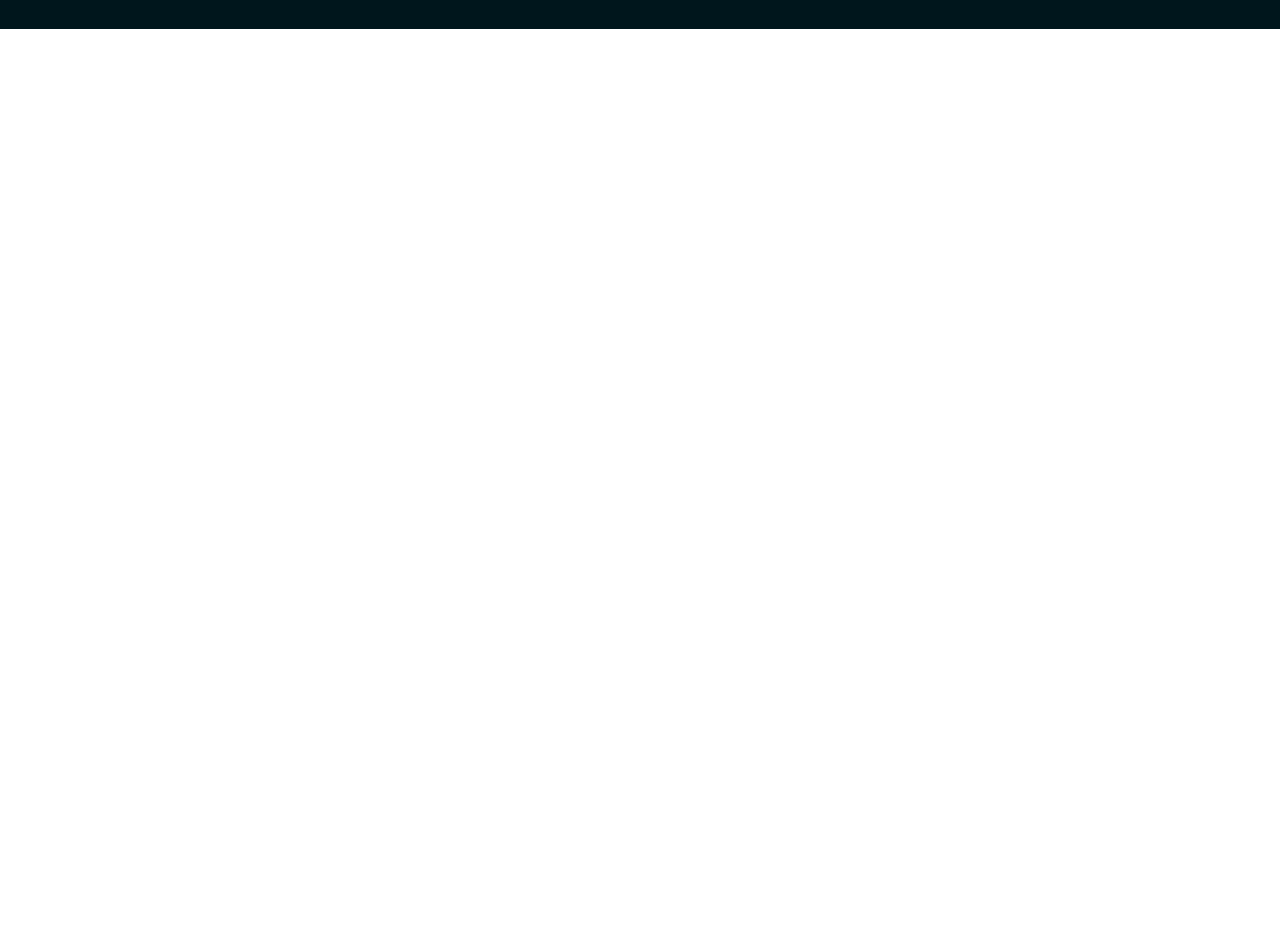
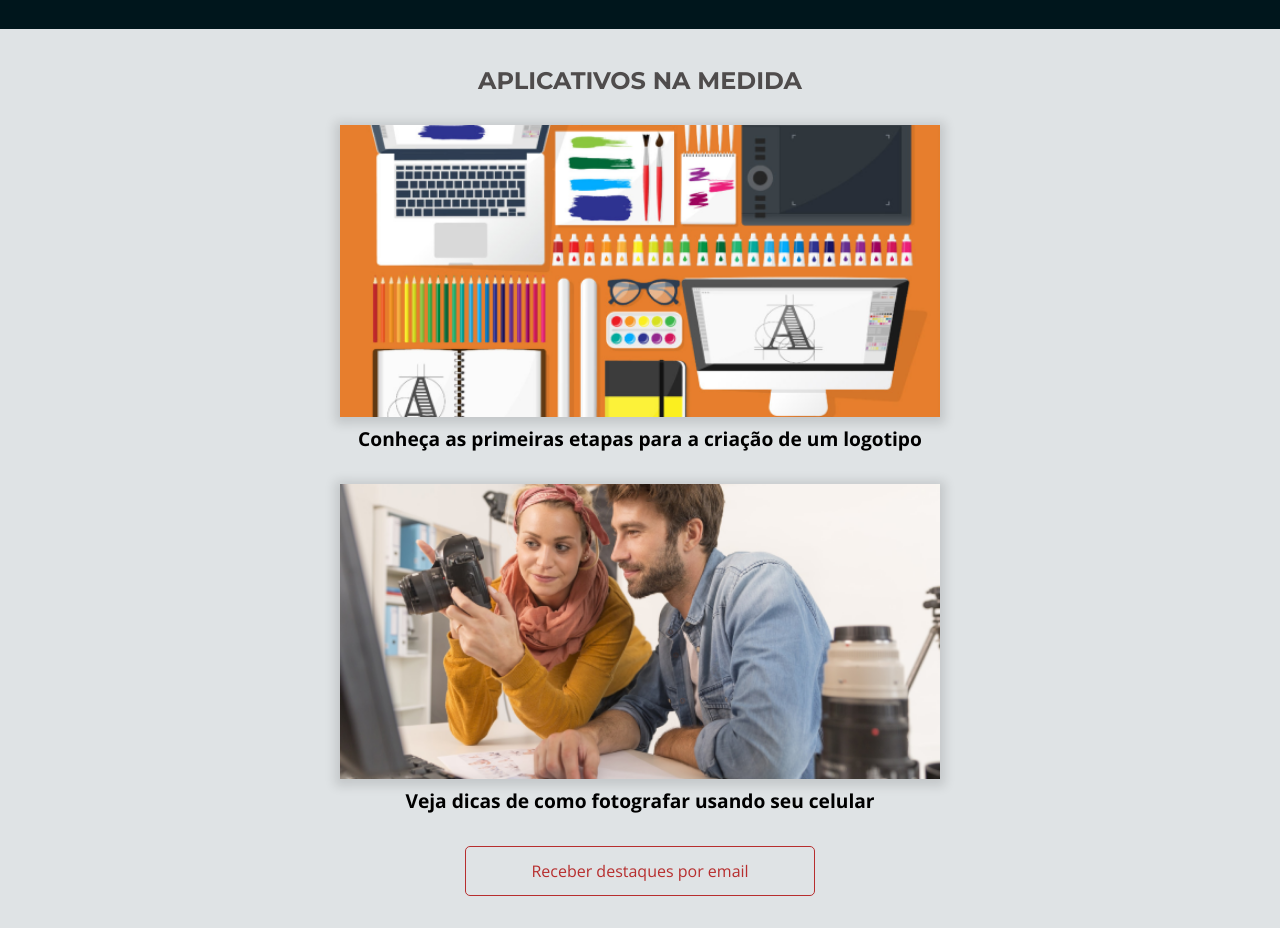
Before and after one commit to IrlanFreitas/workneh, a plain HTML site: page index.html in a window 1280 px wide. Shown: the part 380-1308 px from the top of the page. Before the commit the page ends 800 px from the top, so only its background shows below. Drawn offline with nearby package versions, Linux system fonts and the light colour scheme.

Commit message:
feature:
  * painel de destaques
  * medidas do viewport (vw e vh)

```diff
--- /dev/null
+++ b/css/destaques.css
@@ -0,0 +1,47 @@
+.destaques {
+    background-color: var(--azul-claro);
+    padding-top: 2.5rem;
+    padding-bottom: 2rem;
+}
+
+.destaques__titulo {
+    color: var(--cinza-escuro);
+    font-weight: 700;
+    font-size: 1.5rem;
+    font-family: var(--montserrat);
+    text-transform: uppercase;
+    text-align: center;
+
+    margin-bottom: 2rem;
+}
+
+.destaques__painel {
+    display: flex;
+    flex-direction: column;
+    align-items: center;
+
+    margin-bottom: 2rem;
+}
+
+.destaques__painel-imagem {
+    width: 100vw;
+    max-width: 600px;
+
+    box-shadow: 0 2px 10px 5px #00000020;
+
+    margin-bottom: .5rem;
+}
+
+.destaques__painel-texto {
+    font-weight: 700;
+    font-size: 1.2rem;
+    line-height: normal;
+}
+
+.destaques__botao {
+    color: var(--vermelho-forte);
+
+    border-color: var(--vermelho-forte);
+
+    margin: 0 auto;
+}
--- a/index.html
+++ b/index.html
@@ -2,7 +2,7 @@
 <html>
   <head>
     <meta charset="UTF-8" />
-    <meta name="viewport" content="width=device-width, initial-scale=1.0">
+    <meta name="viewport" content="width=device-width, initial-scale=1.0" />
     <!-- <meta http-equiv="X-UA-Compatible" content="IE=edge"> -->
     <link rel="preconnect" href="https://fonts.googleapis.com" />
     <link rel="preconnect" href="https://fonts.gstatic.com" crossorigin />
@@ -14,6 +14,7 @@
     <link rel="stylesheet" href="./css/base.css" />
     <link rel="stylesheet" href="./css/cabecalho.css" />
     <link rel="stylesheet" href="./css/chamada.css" />
+    <link rel="stylesheet" href="./css/destaques.css" />
     <title>Home | Apeperia</title>
   </head>
   <body>
@@ -34,7 +35,7 @@
         </ul>
       </nav>
     </header>
-    <main >
+    <main>
       <section class="chamada container">
         <h1 class="chamada__titulo">Aplicativos Na Medida</h1>
         <p class="chamada__texto">
@@ -43,6 +44,39 @@
         </p>
         <a class="chamada__botao botao" href="#">Conheça os planos</a>
       </section>
+
+      <section class="destaques container">
+        <h2 class="destaques__titulo">Aplicativos Na Medida</h2>
+
+        <a href="#" target="_blank" rel="noopener noreferrer">
+          <figure class="destaques__painel">
+            <img
+              class="destaques__painel-imagem"
+              src="./img/comecando-criar-logotipo.png"
+              alt="Painel do post sobre criação de logotipo"
+            />
+            <figcaption class="destaques__painel-texto">
+              Conheça as primeiras etapas para a criação de um logotipo
+            </figcaption>
+          </figure>
+        </a>
+
+        <a href="#" target="_blank" rel="noopener noreferrer">
+          <figure class="destaques__painel">
+            <img
+              class="destaques__painel-imagem"
+              src="./img/dicas-fotografia.png"
+              alt="Painel do post sobre fotografia com celular"
+            />
+            <figcaption class="destaques__painel-texto">
+              Veja dicas de como fotografar usando seu celular
+            </figcaption>
+          </figure>
+        </a>
+        <a class="destaques__botao botao" href="#"
+          >Receber destaques por email</a
+        >
+      </section>
     </main>
   </body>
 </html>
```
